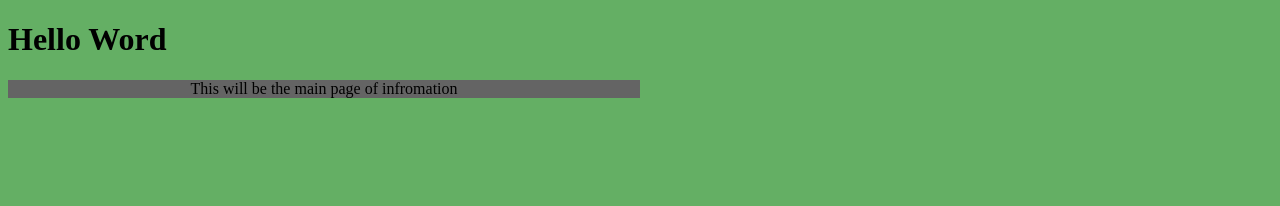
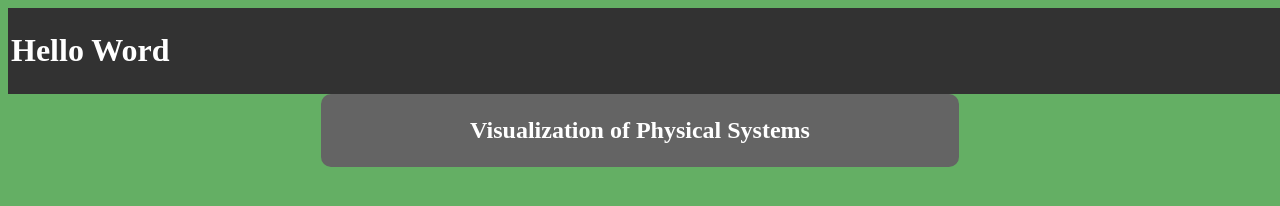
Before and after one commit to badorr0709/badorr0709.github.io, a plain HTML site: page index.html in a window 1280 px wide. Drawn offline with Linux system fonts and the light colour scheme.

Commit message:
Update of the Template and changes to the css

```diff
--- a/index.html
+++ b/index.html
@@ -11,7 +11,8 @@
 			<h1>Hello Word</h1>
 		</div>
 		<div class = "content">
-			<p>This will be the main page of infromation</p>
+			<h2>Visualization of Physical Systems</h2>
+			<p></p>
 		</div>
 	</body>
 </html>
--- a/stylesheet.css
+++ b/stylesheet.css
@@ -3,11 +3,18 @@
 	text-align:center;
 	background-color: rgba(100,100,100,1);
 	width: 50%;
-	position:;
+	margin:auto;
+	padding: 3px;
+	border-radius:10px;
+	color: white;
 }
 .header
 {
-
+	background-color: rgba(50,50,50,1);
+	width: 101%;
+	margin:auto;
+	padding: 3px;
+	color: white;
 }
 body
 {
```
